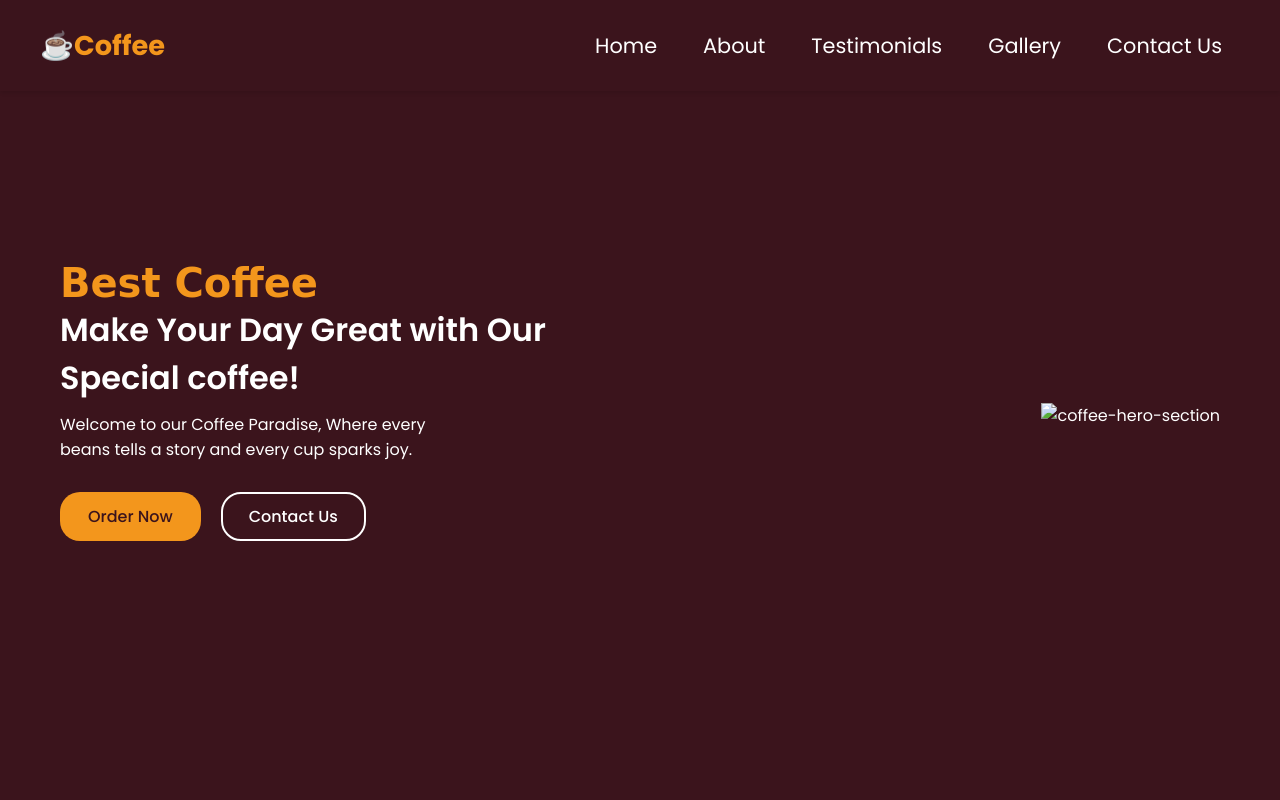
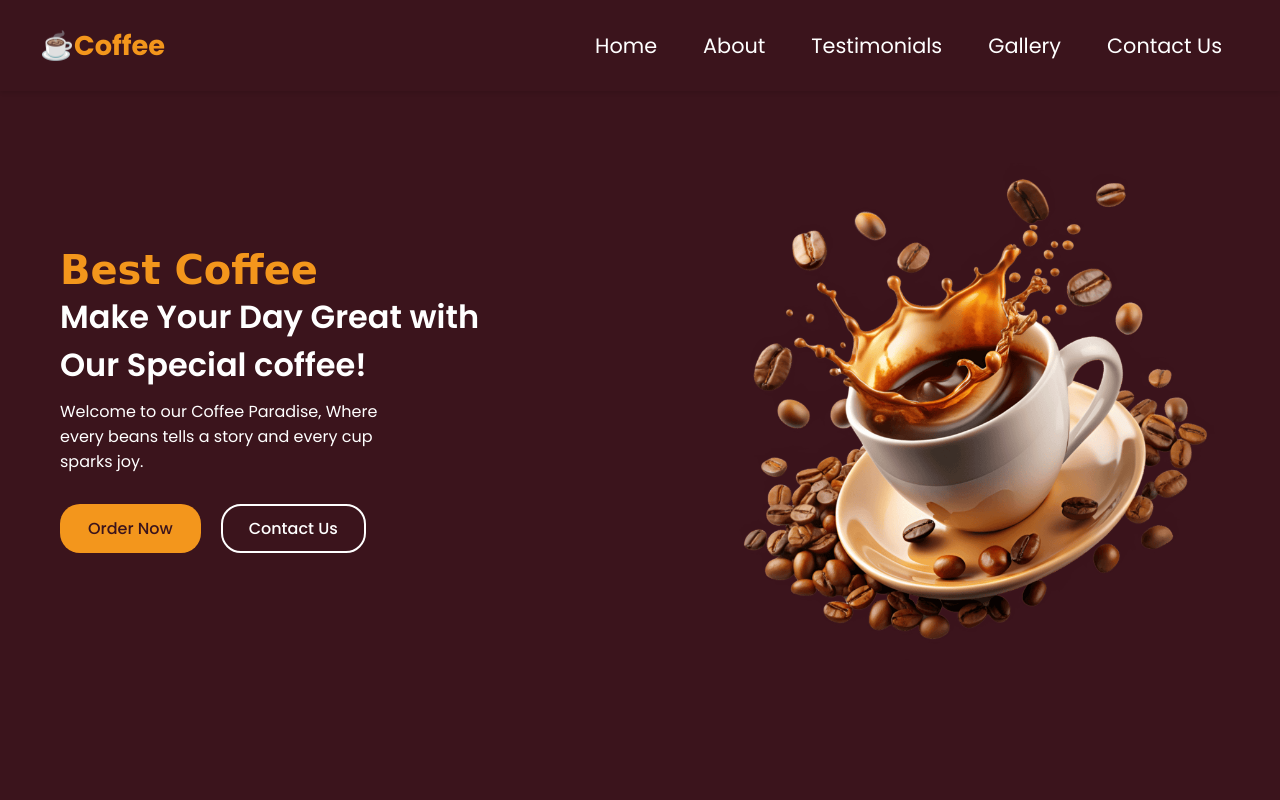
Before and after one commit to AllenRyan/Responsive-modern-coffee-website, a plain HTML site: page index.html in a window 1280 px wide. Shown: the top 800 px of the page. Drawn offline with Linux system fonts and the light colour scheme; the site is published under a folder, as on GitHub Pages, so addresses that start at the root find nothing; a web font is replaced by a local one.

Commit message:
initial commit

```diff
--- a/index.html
+++ b/index.html
@@ -37,7 +37,7 @@
 
 
             <div class="hero-image">
-                <img src="/images/coffee-hero-section.png" alt="coffee-hero-section">
+                <img src="./images/coffee-hero-section.png" alt="coffee-hero-section">
             </div>
 
         </section>
```
